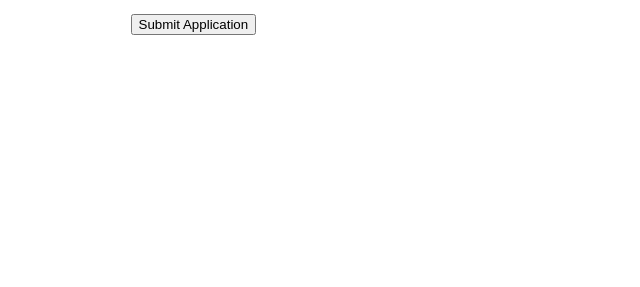
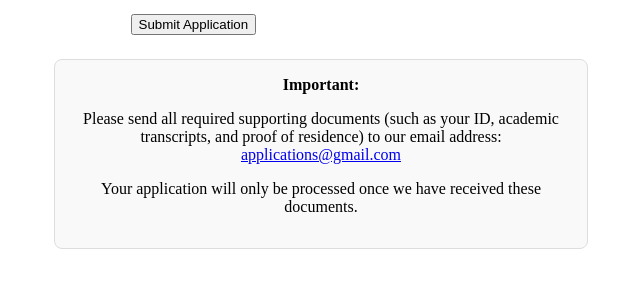
Before and after one commit to 25001502/my-vite-app, a React (Vite) app: page /Aplication in a window 1280 px wide. Shown: the part 381-668 px from the top of the page, without its empty margins (319-959 px from the left). Built offline with nearby package versions, Linux system fonts and the light colour scheme; no server answers.

Commit message:
commit 13

```diff
--- a/src/AuthForm.jsx
+++ b/src/AuthForm.jsx
@@ -48,8 +48,8 @@ export default function AuthForm() {
             }}
         >
             <img
-                src="https://www.univen.ac.za/docs/univen-logo.png"
-                alt="University of Venda Logo"
+                src="https://png.pngtree.com/png-clipart/20240921/original/pngtree-a-beautiful-logo-for-letter-n-png-image_16054834.png"
+                alt="Nengovhela Logo"
                 style={{
                     width: 64,
                     height: 64,
@@ -74,7 +74,7 @@ export default function AuthForm() {
                     lineHeight: 1.2,
                 }}
             >
-                University of Venda Application Assistance
+                Nengovhela Application Assistance
             </h1>
             <div
                 style={{
--- a/src/pages/Aplication.jsx
+++ b/src/pages/Aplication.jsx
@@ -74,6 +74,10 @@ export default function Application() {
     <div style={{ padding: '2rem', textAlign: 'center' }}>
       <h2>Application Page</h2>
       <p>Start your university application here!</p>
+
+      {/* Inform users to send documents via email */}
+
+
       <form onSubmit={handleSubmit} style={{ display: 'inline-block', textAlign: 'left', marginTop: '2rem' }}>
         <div style={{ marginBottom: '1rem' }}>
           <label>
@@ -168,6 +172,18 @@ export default function Application() {
           Application submitted successfully!
         </div>
       )}
+
+        <div style={{ background: '#f9f9f9', border: '1px solid #ddd', padding: '1rem', margin: '1.5rem auto', maxWidth: 500, borderRadius: 8 }}>
+        <strong>Important:</strong>
+        <p>
+          Please send all required supporting documents (such as your ID, academic transcripts, and proof of residence) to our email address:{" "}
+          <a href="mailto:thandululo99@gmail.com">applications@gmail.com</a>
+        </p>
+        <p>
+          Your application will only be processed once we have received these documents.
+        </p>
+      </div>
+
     </div>
   );
 }
```
